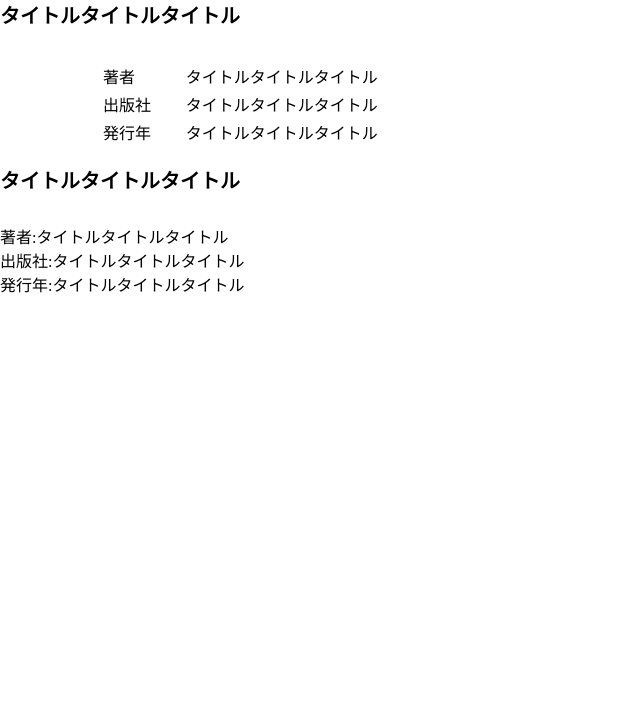
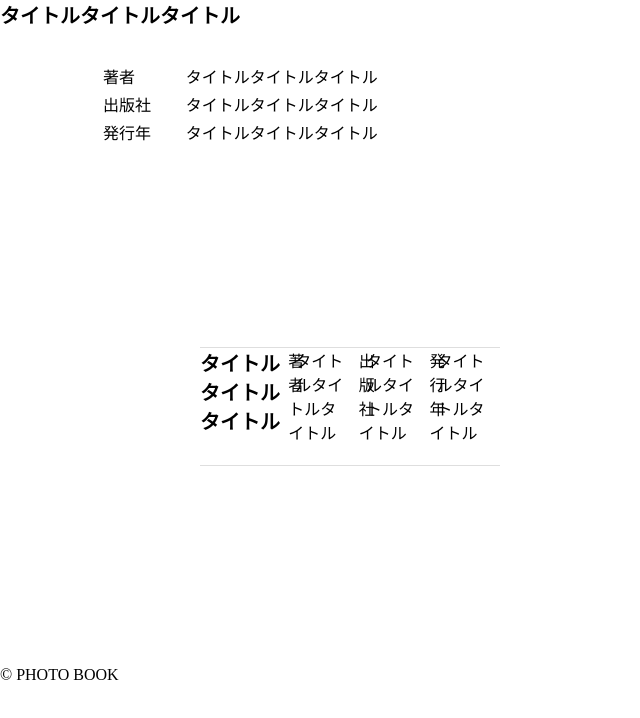
Before and after one commit to daytime/flexbox, a plain HTML site: page photo.html in a window 1280 px wide. Shown: the whole page, without its empty margins (0-640 px from the left). Drawn offline with Linux system fonts and the light colour scheme.

Commit message:
dl,dt,ddに対してflexboxを当ててみた。(要修正)

```diff
--- a/css/photo.css
+++ b/css/photo.css
@@ -6,6 +6,7 @@
     list-style-type: none;
     width: 400px;
     margin-left: 100px;
+    margin-bottom: 100px;
 
 }
 .title {
@@ -13,15 +14,22 @@
 font-weight: bold;
 margin-bottom: 30px;
 font-size: 20px;
+flex-direction: row;
 }
-/* .object { */
+.object {
+display: flex;
+}
 container {
-    width: 800px;
+    border-top: solid 1px #dedede;
+    border-bottom: solid 1px #dedede;
+    width: 300px;
     margin: 200px;
 }
 dt {
     float: left;
+    width: 10%;
 }
-dt::after {
-content: ":";
+dd {
+    width: 90%;
+
 }
--- a/photo.html
+++ b/photo.html
@@ -1,7 +1,7 @@
 <!DOCTYPE html>
 <html lang="ja">
   <head>
-    <!-- https://code-step.com/demo/html/photo/ -->
+    <!-- https://code-step.com/photo-menu/ -->
     <meta charset="UTF-8" />
     <meta http-equiv="X-UA-Compatible" content="IE=edge" />
     <meta name="viewport" content="width=device-width, initial-scale=1.0" />
@@ -41,5 +41,6 @@
         <dd>タイトルタイトルタイトル</dd>
       </dl>
     </container>
+    <footer>&copy; PHOTO BOOK</footer>
   </body>
 </html>
```
